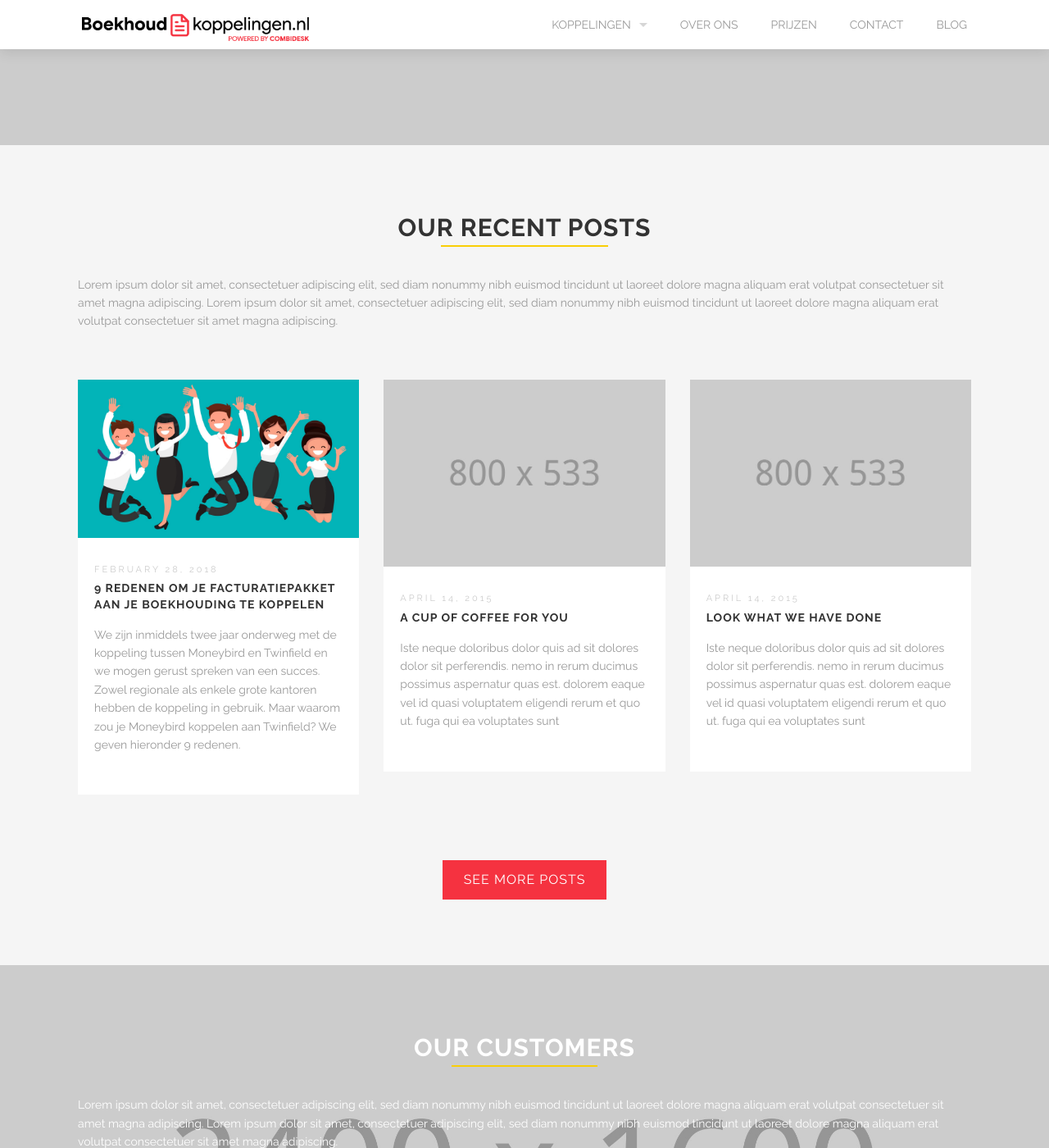
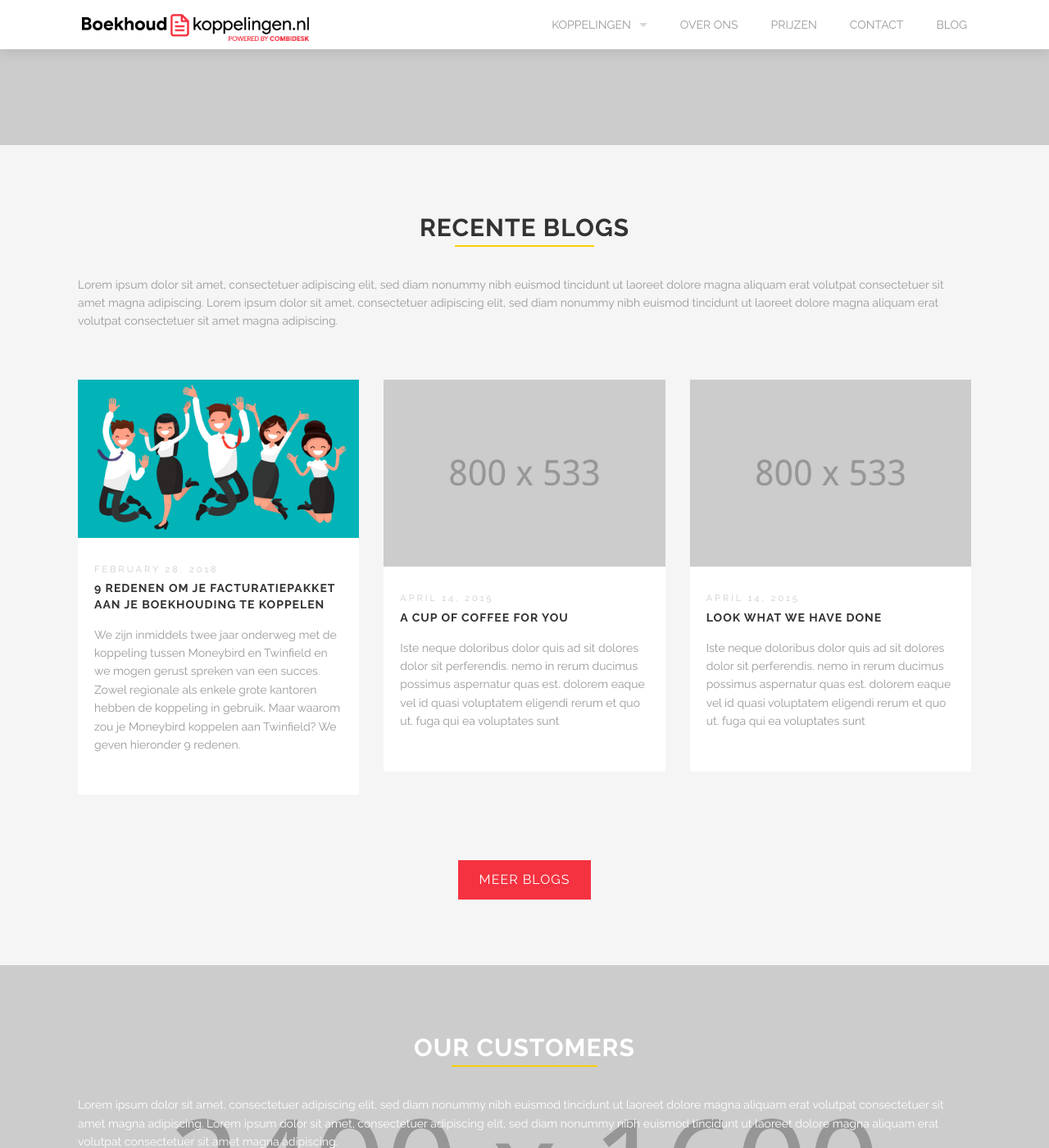
Before and after one commit to Combidesk/combidesk.github.io, a Jekyll site: the page built from index.html, in a window 1280 px wide and 1400 px high, scrolled down 3594 px. Shown: the whole window at 82% size. Built offline with Jekyll 4.4.1, drawn with Linux system fonts in a browser that asks for light colours; the list of posts is cut into pages by our own code.

Commit message:
en -> nl'ish

```diff
--- a/index.html
+++ b/index.html
@@ -303,7 +303,7 @@ milestones:
 <div class='full' style='background: #f5f5f5'>
   <div class='row'>
     <div class='large-12 columns'>
-      {% include section-header.html title="Our recent posts" %}
+      {% include section-header.html title="Recente blogs" %}
       <div class='spacing'></div>
       <p>
         Lorem ipsum dolor sit amet, consectetuer adipiscing elit, sed diam nonummy nibh euismod tincidunt ut laoreet dolore magna aliquam erat volutpat consectetuer sit amet magna adipiscing. Lorem ipsum dolor sit amet, consectetuer adipiscing elit, sed diam nonummy nibh euismod tincidunt ut laoreet dolore magna aliquam erat volutpat consectetuer sit amet magna adipiscing.
@@ -353,7 +353,7 @@ milestones:
   <div class='row'>
     <div class='large-12 columns'>
       <p class='centered-text'>
-        <a class='button' href='blog.html'>See more posts</a>
+        <a class='button' href='blog.html'>Meer blogs</a>
       </p>
     </div>
   </div>
```
